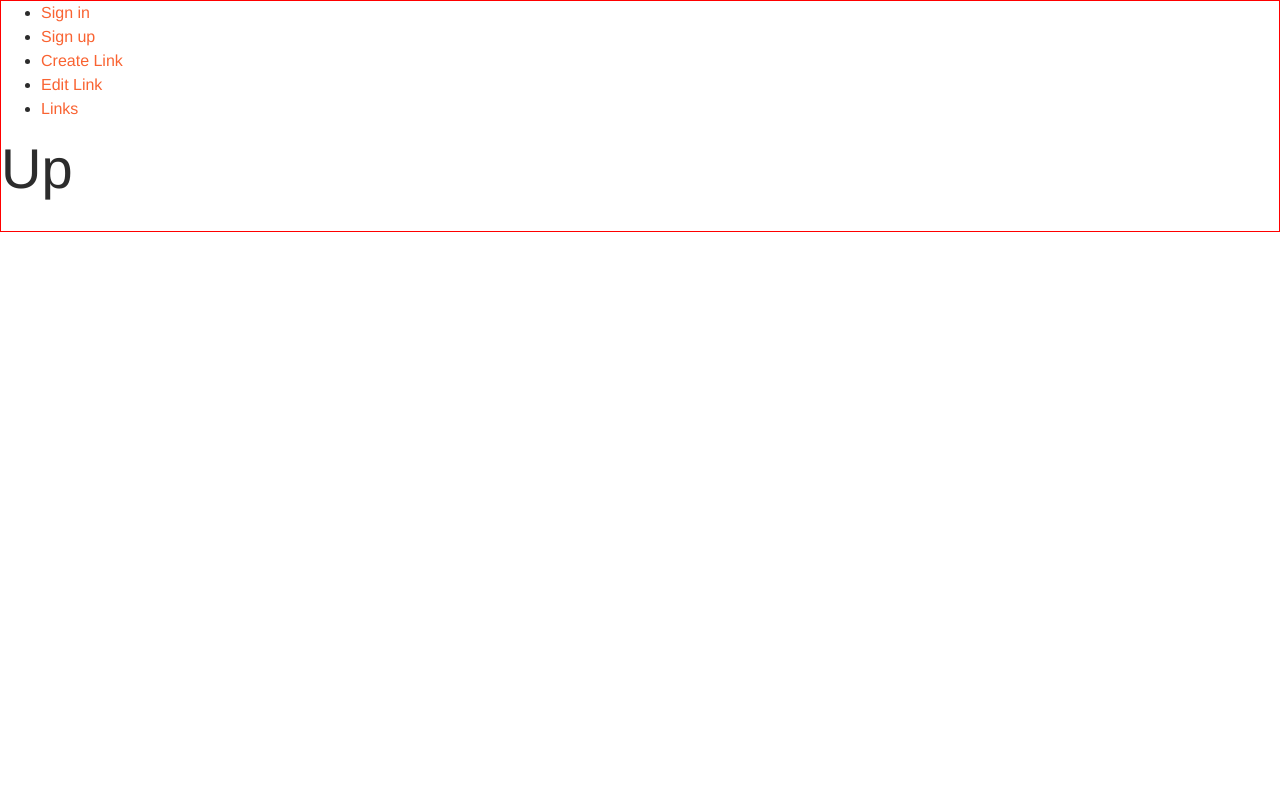
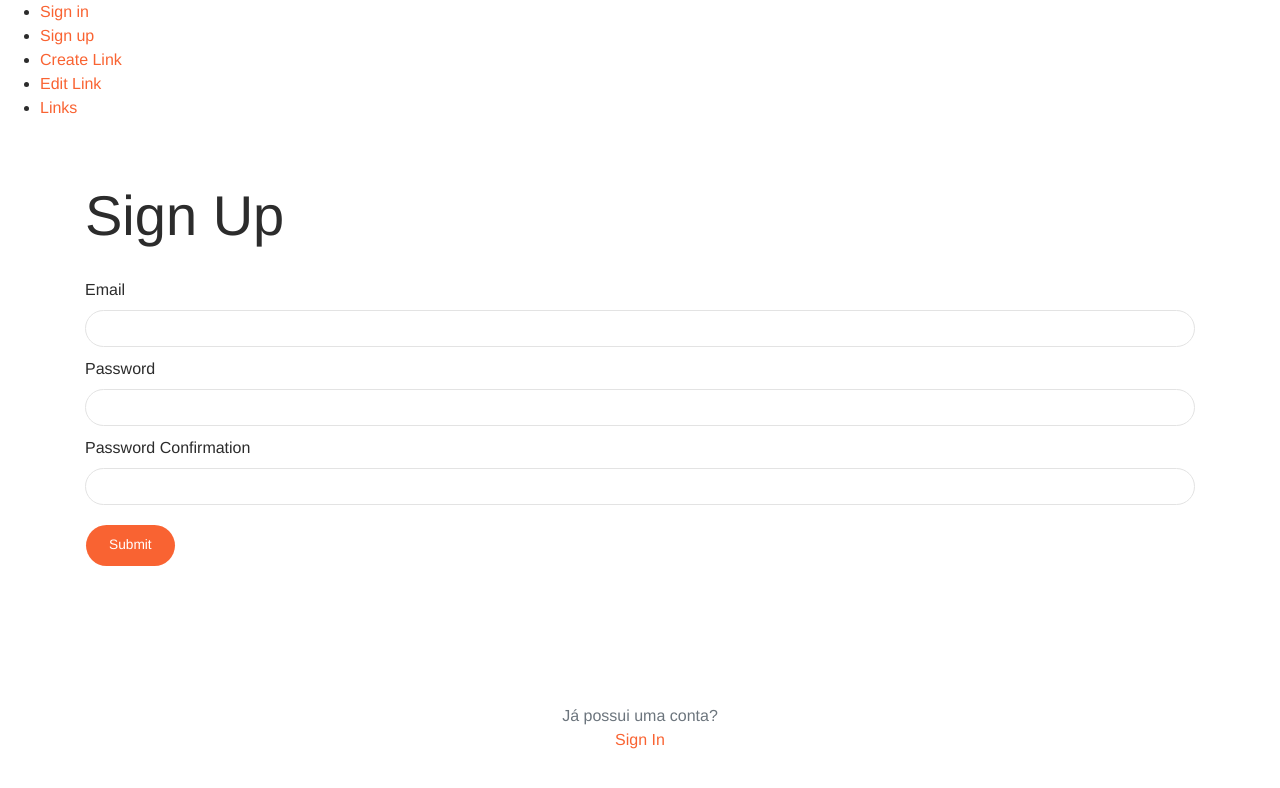
Before and after one commit to amandaxm/gerenciador-links-maratonaJs, a React (Create React App) app in the folder links-frontend/: page /sign-up in a window 1280 px wide. Shown: the top 788 px of the page. Built offline with nearby package versions, Linux system fonts and the light colour scheme.

Commit message:
Telas da Aplicação

```diff
--- a/links-frontend/src/App.js
+++ b/links-frontend/src/App.js
@@ -1,5 +1,12 @@
 import React from 'react';
 import { BrowserRouter, Switch, Route, Link} from 'react-router-dom'
+import SignIn from '../src/screens/SingIn/index';
+import SignUp from '../src/screens/SignUp/index';
+import ManagerLinks from '../src/screens/Manager/Links/index';
+import CreateLinks from '../src/screens/Manager/Links/Create/index';
+import EditLinks from '../src/screens/Manager/Links/Edit/index';
+import Home from '../src/screens/Home/index'
+
 const App= () =>{
     return(
         <BrowserRouter>
@@ -15,11 +22,12 @@
             </nav>
 
             <Switch>
-                <Route path="/sign-in"><h1>Alo</h1></Route>
-                <Route path="/sign-up"><h1>Up</h1></Route>
-                <Route path="/manage/links/create"><h1>Aslo</h1></Route>
-                <Route path="/manage/links/edit"><h1>Aslo</h1></Route>
-                <Route path="/manage/links"><h1>Alos</h1></Route>
+                <Route path="/sign-in"><SignIn /> </Route>
+                <Route path="/sign-up"><SignUp /></Route>
+                <Route path="/manage/links/create"><CreateLinks/></Route>
+                <Route path="/manage/links/edit"><EditLinks /></Route>
+                <Route path="/manage/links"><ManagerLinks /></Route>
+                <Route path="/" exact><Home /></Route>
 
 
             </Switch>
--- /dev/null
+++ b/links-frontend/src/Layout/Manager/index.js
@@ -0,0 +1,26 @@
+import React from 'react';
+
+const Layout = ({ children }) => {
+
+  return (
+    <div className="layout">
+      <nav className="navbar navbar-expand-lg bg-primary text-light">
+        <div className="container d-flex w-100 justify-content-between">
+          <div>
+            <span>BACK</span>
+          </div>
+          <div className="text-center">
+            <strong>Links</strong>
+          </div>
+          <div>
+            <button className="btn btn-clear">
+              Exit
+            </button>
+          </div>
+        </div>
+      </nav>
+      <div className="container">{children}</div>
+    </div>
+  );
+};
+export default Layout;
--- a/links-frontend/src/index.js
+++ b/links-frontend/src/index.js
@@ -1,5 +1,5 @@
 import React from 'react';
 import ReactDOM from 'react-dom';
 import App from './App';
-import '../src/styless/main.scss';
+import './styless/main.scss';
 ReactDOM.render(<App />,document.getElementById('root'));
--- /dev/null
+++ b/links-frontend/src/screens/Home/index.js
@@ -0,0 +1,8 @@
+import React from 'react';
+import { Redirect } from 'react-router-dom';
+
+const Home = () => {
+  return <Redirect to="/sign-in" />;
+};
+
+export default Home;
--- /dev/null
+++ b/links-frontend/src/screens/Manager/Links/Create/index.js
@@ -0,0 +1,35 @@
+import React from'react';
+import {Link} from 'react-router-dom';
+import Layout from '../../../../Layout/Manager/index';
+
+const Create = ()=>{
+return (
+    <Layout>
+      <h1>Create Link</h1>
+      <div>
+        <form>
+          <div className="form-group">
+            <label>Label</label>
+            <input type="text" className="form-control" name="label" />
+          </div>
+          <div className="form-group">
+            <label>Url</label>
+            <input type="text" className="form-control" name="url" />
+          </div>
+          <div className="from-group form-check">
+            <label className="form-check-label">
+              <input type="checkbox" name="isSocial" />
+              <span className="form-check-sign"></span>
+              Is Social
+            </label>
+          </div>
+          <div>
+            <button className="btn btn-primary btn-round">Submit</button>
+          </div>
+        </form>
+      </div>
+    </Layout>
+  );
+};
+
+export default Create;
--- /dev/null
+++ b/links-frontend/src/screens/Manager/Links/Edit/index.js
@@ -0,0 +1,19 @@
+import React from 'react';
+import Layout from '../../../../Layout/Manager/index';
+
+const Edit = () => {
+return (
+    <Layout>
+      <h1>Edit Link</h1>
+      <div>
+        <form >
+
+          <div>
+            <button className="btn btn-primary btn-round">Submit</button>
+          </div>
+        </form>
+      </div>
+    </Layout>
+  );
+};
+export default Edit;
--- /dev/null
+++ b/links-frontend/src/screens/Manager/Links/index.js
@@ -0,0 +1,40 @@
+import React from 'react';
+import { Link } from 'react-router-dom'
+import Layout from '../../../Layout/Manager/index';
+const Links = ()=>{
+    return (
+      <Layout>
+            <div className="col">
+              <h1>Links</h1>
+            </div>
+            <div className="col text-right align-self-bottom pt-2">
+              <Link to="/manage/links/create" className="btn btn-primary">
+                Add
+              </Link>
+            </div>
+            <div className='pb-2 pt-2 pl-3 pr-3 d-flex flex-row justify-content-between'>
+                    <div className="pr-3">
+                      <img src="https://via.placeholder.com/100" alt="Link icon" />
+                    </div>
+                    <div className="align-self-center">
+                      <span className="text-primary clearfix">"l"</span>
+                      <span className="text-primary clearfix">ink.url</span>
+                    </div>
+                    <div className="ml-auto p-2 clearfix">
+                      <Link to={`/manage/links/edit/`} className="mr-2">
+                        Edit
+                      </Link>
+                      <button className="btn btn-clear" >
+                        Delete
+                      </button>
+                    </div>
+                  </div>
+        </Layout>
+
+
+
+                  )
+
+    }
+
+    export default Links;
--- /dev/null
+++ b/links-frontend/src/screens/SignUp/index.js
@@ -0,0 +1,34 @@
+import React from 'react'
+import { Link } from 'react-router-dom'
+const SignUp = () => {
+    return (
+        <div className="container h-100 pt-5">
+          <h1>Sign Up</h1>
+          <div className="d-flex flex-column h-100">
+            <form>
+              <div className="form-group">
+                <label>Email</label>
+                <input type="text" className="form-control" name="email" />
+              </div>
+              <div className="form-group">
+                <label>Password</label>
+                <input type="password" className="form-control" name="password" />
+              </div>
+              <div className="form-group">
+                <label>Password Confirmation</label>
+                <input type="password" className="form-control" name="password_confirmation" />
+              </div>
+              <div>
+                <button className="btn btn-primary btn-round">Submit</button>
+              </div>
+            </form>
+            <div className="container text-center fixed-bottom pb-5">
+              <div className="text-muted">Já possui uma conta?</div>
+              <Link to="/sign-in">Sign In</Link>
+            </div>
+          </div>
+        </div>
+      );
+    };
+
+export default SignUp;
--- /dev/null
+++ b/links-frontend/src/screens/SingIn/index.js
@@ -0,0 +1,24 @@
+import React from 'react'
+const SignIn = () => {
+    return (
+        <div className="container h-100 pt-5">
+          <h1>Sign In</h1>
+          <div className="d-flex flex-column h-100">
+            <form>
+              <div className="form-group">
+                <label>Email</label>
+                <input type="text" className="form-control" name="email" />
+              </div>
+              <div className="form-group">
+                <label>Password</label>
+                <input type="password" className="form-control" name="password" />
+              </div>
+              <div>
+            <button className="btn btn-primary btn-round">Submit</button>
+          </div>
+            </form>
+            </div>
+            </div>
+    )
+}
+export default SignIn;
--- a/links-frontend/src/styless/main.scss
+++ b/links-frontend/src/styless/main.scss
@@ -1,5 +1,2 @@
 @import 'node_modules/bootstrap/scss/bootstrap.scss';
 @import './now-ui-kit.scss';
-body{
-    border: solid 1px red;
-}
```
